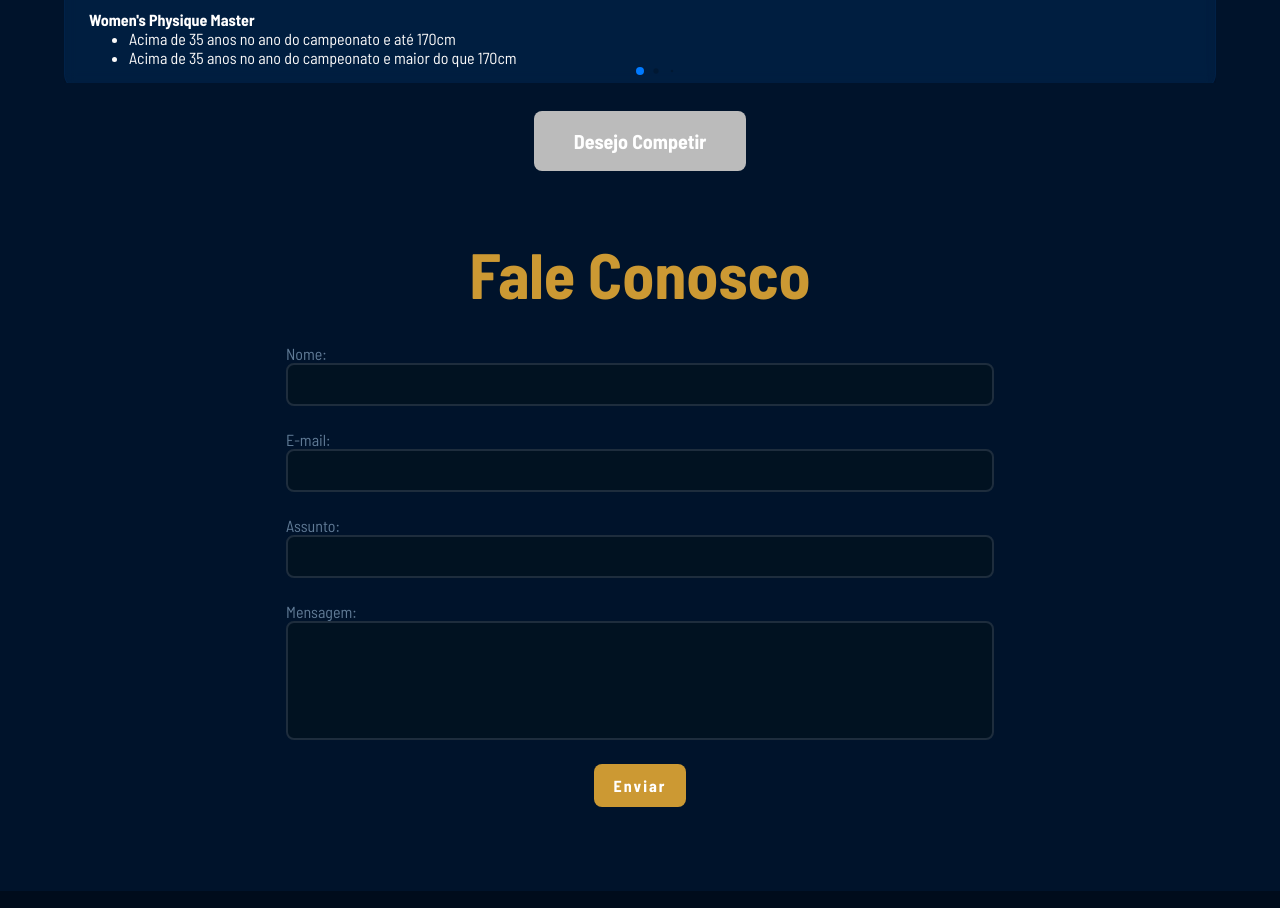
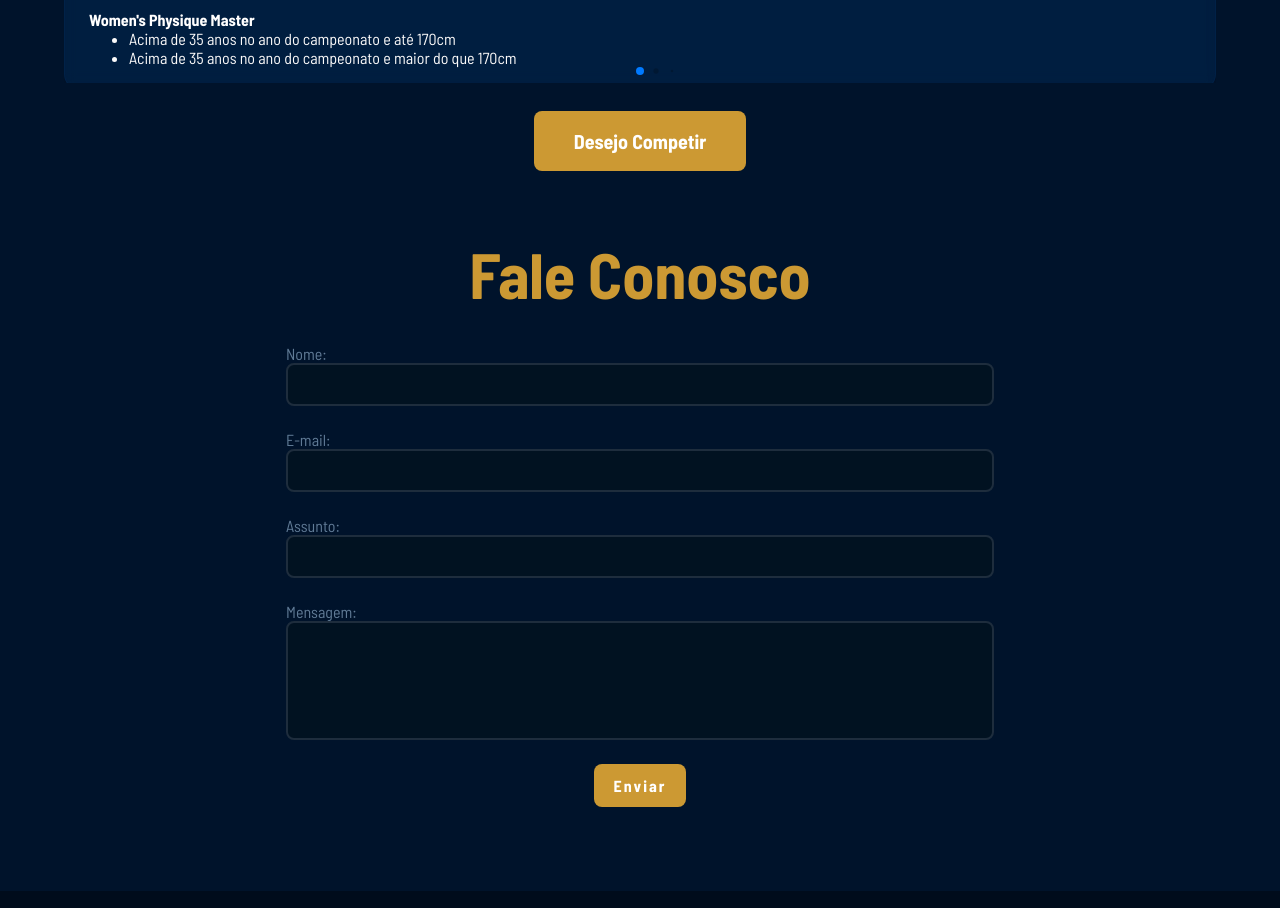
Before and after one commit to CarmoDev/Transmuscle, a React (Vite) app: page / in a window 1280 px wide. Shown: the part 2037-2945 px from the top of the page. Built offline with nearby package versions, Linux system fonts and the light colour scheme; what @mercadopago/sdk-react would draw is missing.

Commit message:
feat: :sparkles: Functional button

```diff
--- a/src/Pages/Categories/index.jsx
+++ b/src/Pages/Categories/index.jsx
@@ -81,9 +81,7 @@ export default function Categories() {
         </Swiper>
       )}
 
-      <button disabled={true} onClick={() => navigate("/inscricao")}>
-        Desejo Competir
-      </button>
+      <button onClick={() => navigate("/inscricao")}>Desejo Competir</button>
     </Container>
   );
 }
```
